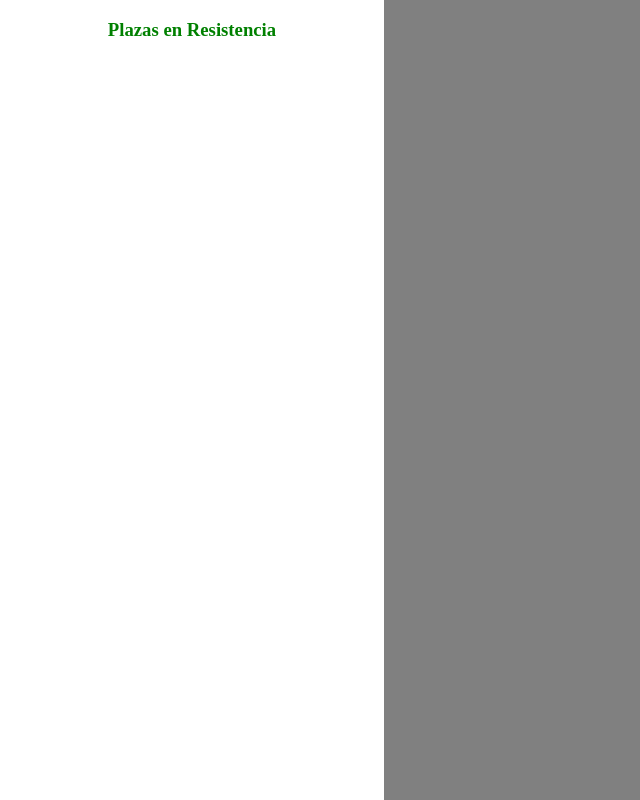
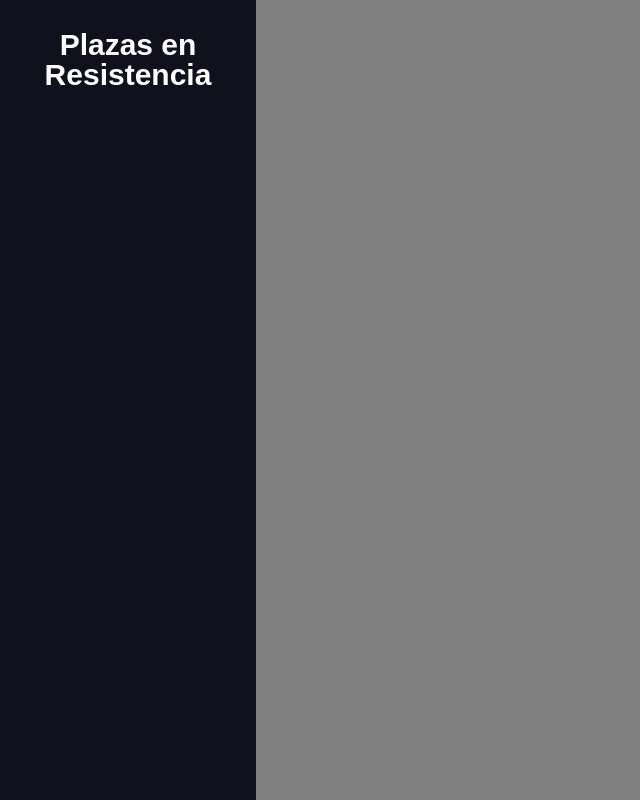
Before and after one commit to tsiMaca/maps, a plain HTML site: page index.html in a window 1280 px wide. Shown: the whole page, without its empty margins (0-640 px from the left). Drawn offline with Linux system fonts and the light colour scheme.

Commit message:
ordering the code

```diff
--- a/app.js
+++ b/app.js
@@ -1,13 +1,16 @@
 let map;
 let markers = [];
+const sidebar = document.getElementById("sidebar");
 
-const setListener = () =>{
-  document.querySelectorAll(".plaza__individualNames").forEach((plazaName, index)=>{
-    plazaName.addEventListener("click", ()=>{
-      google.maps.event.trigger(markers[index], "click")
-    })
-  })
-}
+const setListener = () => {
+  document
+    .querySelectorAll(".plaza__individualNames")
+    .forEach((plazaName, index) => {
+      plazaName.addEventListener("click", () => {
+        google.maps.event.trigger(markers[index], "click");
+      });
+    });
+};
 
 const displayPlazasList = () => {
   let plazaHtml = "";
@@ -16,8 +19,6 @@ const displayPlazasList = () => {
   });
   document.getElementById("plazas__names").innerHTML = plazaHtml;
 };
-
-const sidebar = document.getElementById("sidebar");
 
 const createMarker = (coord, name) => {
   let html = `<h3>${name}</h3>`;
@@ -56,7 +57,6 @@ const initMap = async () => {
   createLocationMarkers();
 
   infoWindow = new google.maps.InfoWindow();
-  let html = `<h3>Centro de la ciudad</h3>`;
 
   displayPlazasList();
   setListener();
--- a/style.css
+++ b/style.css
@@ -1,15 +1,20 @@
-
 html,
 body {
   height: 100%;
   margin: 0;
   padding: 0;
+  margin: 0;
+  padding: 0;
+  box-sizing: border-box;
+  font-family: "Poppins", sans-serif;
 }
-  #sidebar, #content {
+
+#sidebar,
+#content {
   height: 100%;
-    overflow:auto;
-    float:left;
-    transition: width .35s;
+  overflow: auto;
+  float: left;
+  transition: width 0.35s;
 }
 
 #map {
@@ -18,19 +23,35 @@
 }
 
 #sidebar {
-    background:white;
-    width: 30%;
+  width: 20%;
+  top: 0;
+  left: 0;
+  height: 100%;
+  background: #11101d;
+  z-index: 100;
+  transition: all 0.5s ease;
 }
 
-.plazas__list{
-  color: green;
-
+.plazas__list .plaza__individualNames {
+  font-size: 18px;
+  font-weight: 200;
+  color: #fff;
+  transition: all 0.4s ease;
+}
+.plazas__list .plaza__individualNames:hover {
+  color: lightgreen;
 }
 
-.plazas__list > h3{
+.plazas__list > h3 {
+  font-size: 30px;
+  color: #fff;
+  height: 50px;
+  min-width: 30x;
   text-align: center;
+  line-height: 30px;
 }
+
 #content {
-    background:gray;
-    width: 70%;
+  background: gray;
+  width: 80%;
 }
```
Also changed, not shown: index.html (+1 -1 lines). Lines whose indentation alone changed are shown as unchanged.
